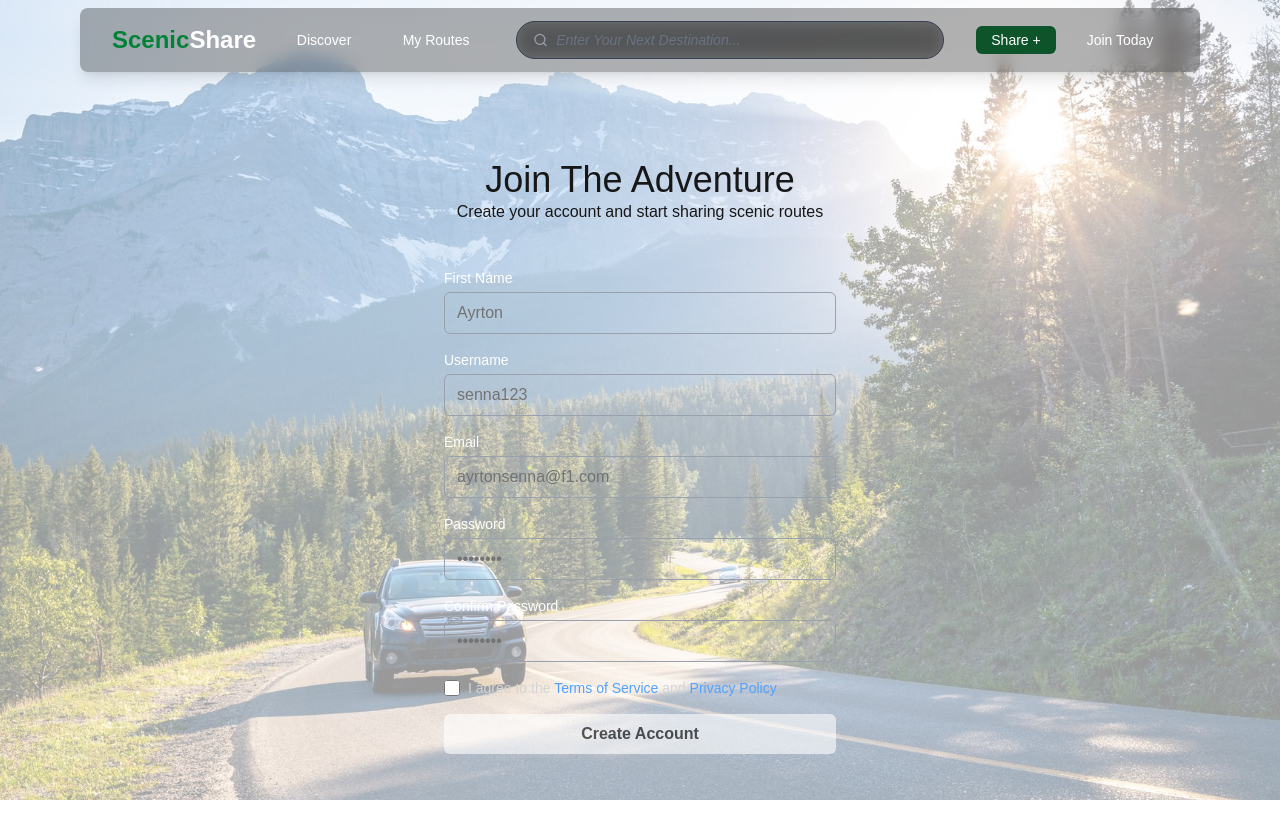
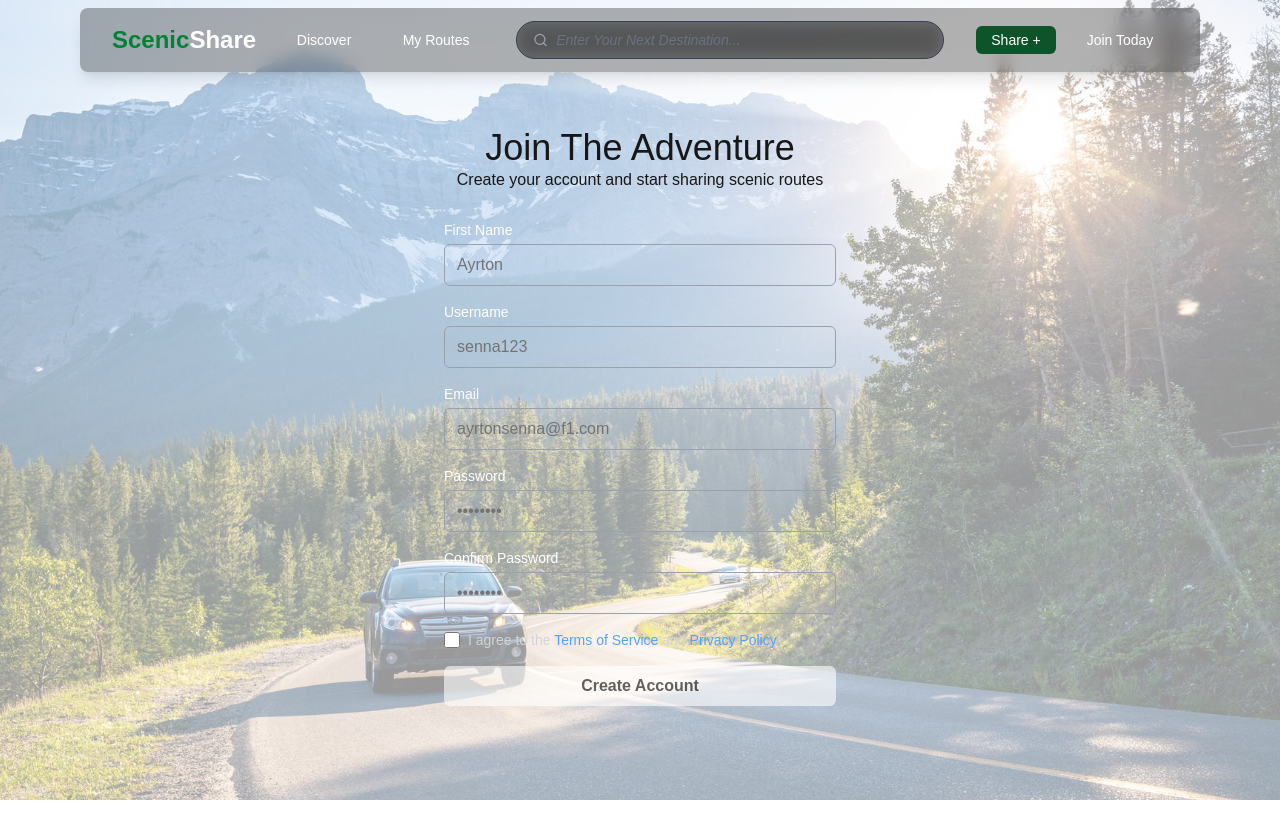
Before and after one commit to JohnL0919/ScenicShare, a Next.js app in the folder scenicshare-frontend/: page /registration-page in a window 1280 px wide. Shown: the top 838 px of the page. After the commit the page ends 800 px from the top, so only its background shows below. Built offline with nearby package versions, Linux system fonts and the light colour scheme; no server answers.

Commit message:
fixed empty spacing in registration page

```diff
--- a/scenicshare-frontend/src/app/registration-page/components/Header.tsx
+++ b/scenicshare-frontend/src/app/registration-page/components/Header.tsx
@@ -1,6 +1,6 @@
 export default function Header() {
   return (
-    <div className="flex flex-col justify-center items-center mt-[10rem]">
+    <div className="flex flex-col justify-center items-center">
       <h1 className="text-4xl">Join The Adventure</h1>
       <h5 className="text-md">
         Create your account and start sharing scenic routes
--- a/scenicshare-frontend/src/app/registration-page/components/RegistrationForm.tsx
+++ b/scenicshare-frontend/src/app/registration-page/components/RegistrationForm.tsx
@@ -41,7 +41,7 @@ export default function RegistrationForm() {
     acceptTerms;
 
   return (
-    <main className="max-h-screen text-white flex items-center justify-center px-4 mt-[1rem]">
+    <main className=" text-white flex items-center justify-center px-4  ">
       <div className="w-full max-w-md rounded-xl p-6 md:p-7">
         <form className="space-y-4" onSubmit={handleSubmit}>
           {/* Name */}
--- a/scenicshare-frontend/src/app/registration-page/page.tsx
+++ b/scenicshare-frontend/src/app/registration-page/page.tsx
@@ -5,7 +5,7 @@ import RegistrationForm from "./components/RegistrationForm";
 
 export default function Home() {
   return (
-    <div className="relative min-h-screen ">
+    <div className="relative h-screen overflow-hidden">
       <div className="fixed inset-0 w-full h-full z-0 ">
         <Image
           src="/scenic1.jpg"
@@ -20,7 +20,7 @@ export default function Home() {
           quality={100}
         />
       </div>
-      <main className="relative z-10 min-h-screen justify-center">
+      <main className="relative z-10 h-full flex flex-col pt-[10%]">
         <NavBar />
         <Header />
         <RegistrationForm />
```
